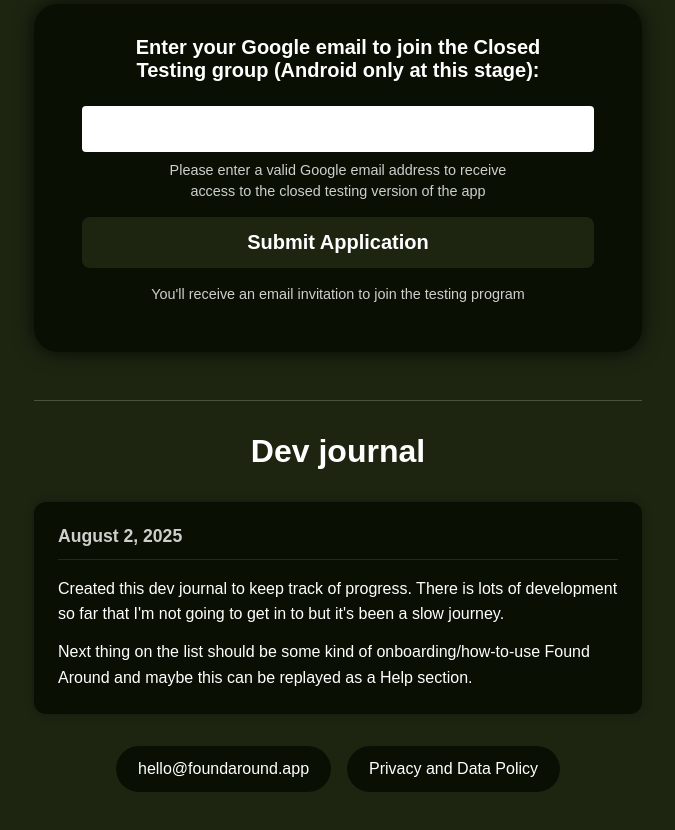
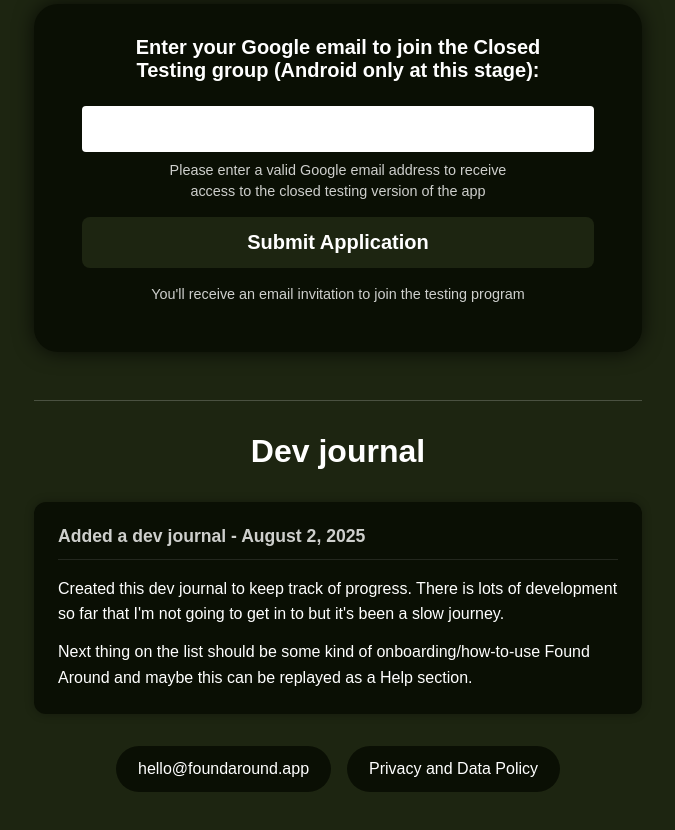
Before and after one commit to absentees/found-around-www, a website built with Parcel: page src/index.html in a window 1280 px wide. Shown: the part 640-1470 px from the top of the page, without its empty margins (302-977 px from the left). Built offline with nearby package versions, Linux system fonts and the light colour scheme.

Commit message:
feat(journal): update entry date to reflect dev journal creation

```diff
--- a/src/index.html
+++ b/src/index.html
@@ -65,7 +65,7 @@
 			<h2 id="journal-heading">Dev journal</h2>
 			<div class="journal-entries">
 				<article class="journal-entry">
-					<h3 class="entry-date">August 2, 2025</h3>
+					<h3 class="entry-date">Added a dev journal - August 2, 2025</h3>
 					<div class="entry-content">
 						<p>Created this dev journal to keep track of progress. There is lots of development so far that
 							I'm not
```
